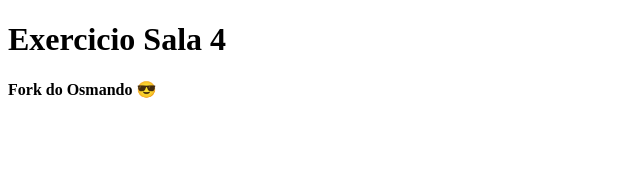
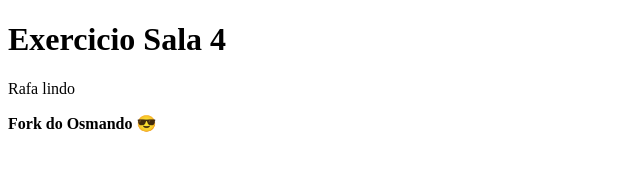
Before and after one commit to capeletti/devs2bluFork_sala4, a plain HTML site: page index.html in a window 1280 px wide. Shown: the whole page, without its empty margins (0-640 px from the left). Drawn offline with Linux system fonts and the light colour scheme.

Commit message:
Update index.html

```diff
--- a/index.html
+++ b/index.html
@@ -8,7 +8,7 @@
 </head>
 <body>
     <h1>Exercicio Sala 4</h1>
-
+     <p> Rafa lindo <p>
     <p><strong>Fork do Osmando 😎</strong></p>
 </body>
 </html>
```
